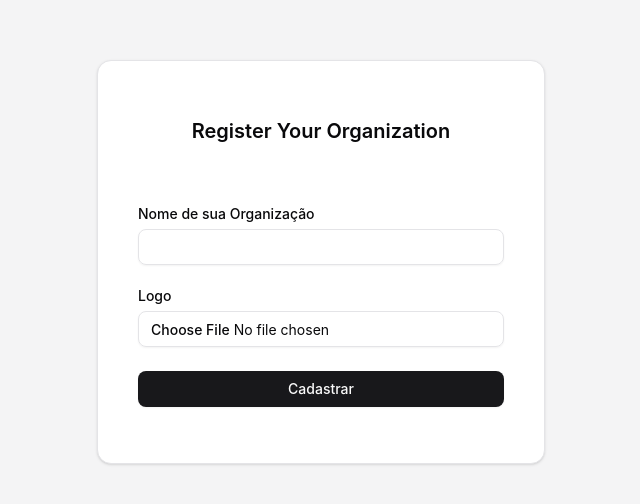
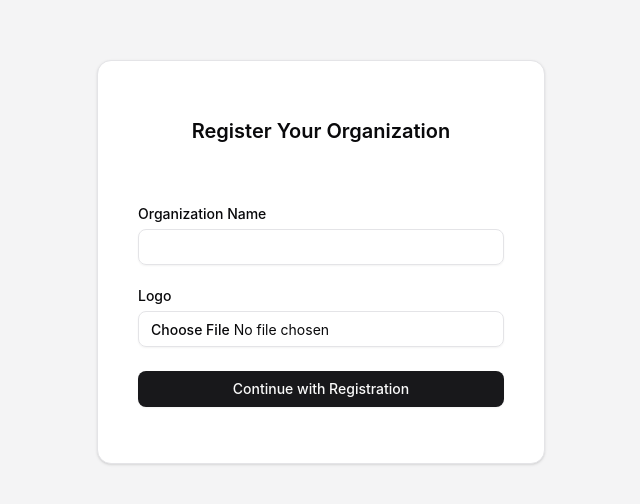
Before and after one commit to assmannsilva/teach-smith-front, a Vue app: page /create-organization in a window 1280 px wide. Shown: the part 138-642 px from the top of the page, without its empty margins (319-959 px from the left). Built offline with nearby package versions, Linux system fonts and the light colour scheme; no server answers; the HTML template or start-up script is replaced by a standard one.

Commit message:
feat: update organization registration form labels and routing

```diff
--- a/src/components/CreateOrganizationCard.vue
+++ b/src/components/CreateOrganizationCard.vue
@@ -28,7 +28,7 @@ const { organizationName, organizationFile, errorMessage, isLoading, createOrgan
         <CardContent class="px-10 py-8">
           <form @submit.prevent="createOrganization" class="flex flex-col gap-6">
             <div class="grid gap-2">
-              <Label for="organizationName">Nome de sua Organização</Label>
+              <Label for="organizationName">Organization Name</Label>
               <Input
                   id="organizationName"
                   type="text"
@@ -53,7 +53,7 @@ const { organizationName, organizationFile, errorMessage, isLoading, createOrgan
             <ErrorMessage :message="errorMessage ?? ''" />
 
             <Button type="submit" :disabled="isLoading">
-              Cadastrar
+              Continue with Registration
               <Loader2 v-if="isLoading" class="w-4 h-4 mr-2 animate-spin" />
             </Button>
         </form>
--- a/src/composables/useCreateOrganization.ts
+++ b/src/composables/useCreateOrganization.ts
@@ -20,7 +20,7 @@ export function useCreateOrganization() {
       const response = await organizationService.createOrganization(payload);
       if (response.success) {
         localStorage.setItem('organization', JSON.stringify(response.organization));
-        router.push({ name: 'home' });
+        router.push({ name: 'register' });
       } else {
         errorMessage.value = response.message || 'Failed to create organization';
       }
```
